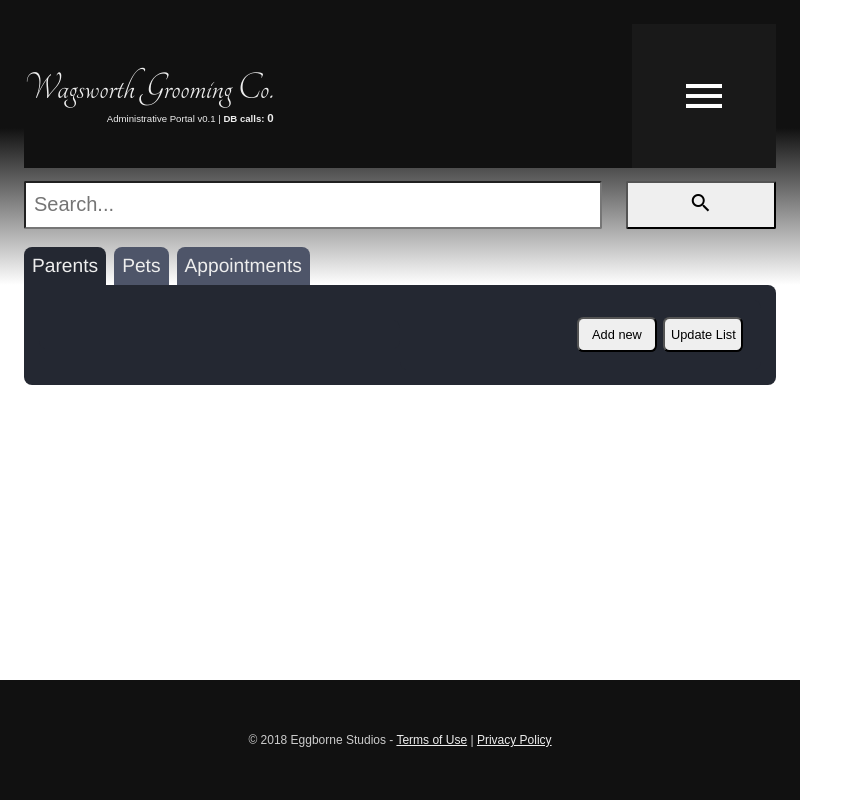
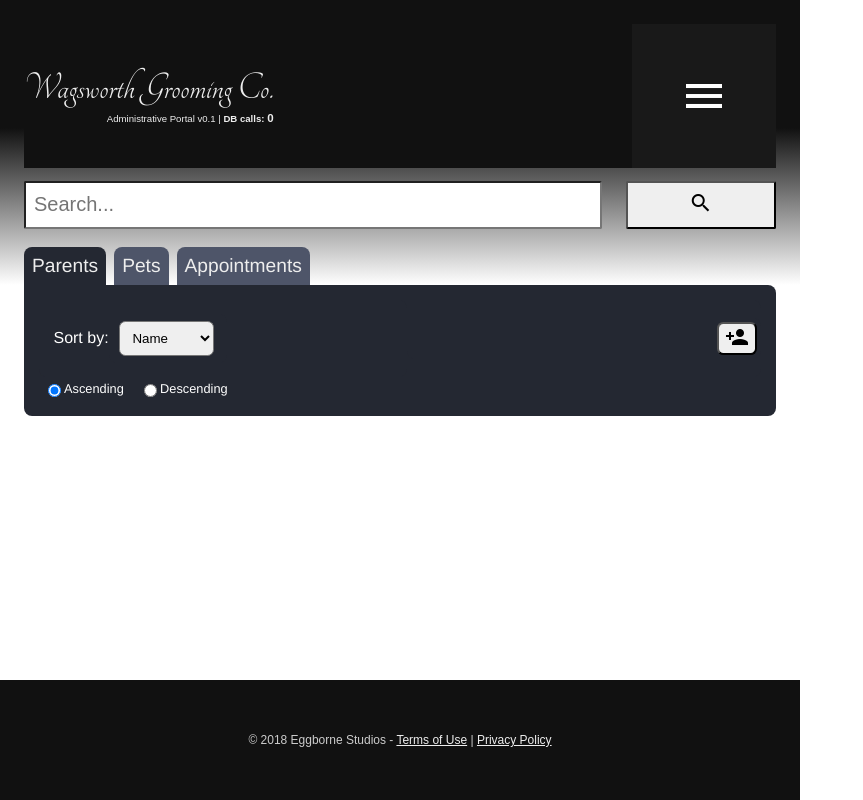
Before and after one commit to eggborne/wagsworth-grooming, a React app: page /#/parents in a window 1280 px wide. Shown: the whole page, without its empty margins (0-863 px from the left). Built offline with nearby package versions, Linux system fonts and the light colour scheme.

Commit message:
Add sortBy and sortStyle functions/props

```diff
--- a/src/components/SectionHeading.jsx
+++ b/src/components/SectionHeading.jsx
@@ -2,9 +2,36 @@ import React from 'react';
 import PropTypes from 'prop-types';
 
 function SectionHeading(props) {
-  // let headerText = `${props.type[0].toUpperCase()}${props.type.slice(1,props.type.length)}`;
-  let headerText = '';
+  let _sortStyle = 'asc';
+  let sortOptions;
+  let addIcon = 'person_add';
   let radius;
+  if (props.type === 'parents') {
+    sortOptions = [
+      'Name',
+      'Last Appt',
+      'Created'
+    ];
+  } else if (props.type === 'pets') {
+    sortOptions = [
+      'Name',
+      'Parent',
+      'Created'
+    ];
+  } else if (props.type === 'appointments') {
+    sortOptions = [
+      'Date',
+      'Parent',
+      'Pet'
+    ];
+  } else {
+    sortOptions = [
+      'Date',
+      'Parent',
+      'Pet'
+    ];
+  }
+
   if (props.type === 'employees') {
     radius = '0.5rem';
   } else {
@@ -17,33 +44,81 @@ function SectionHeading(props) {
           box-sizing:border-box;
           border-radius: 0.5rem;
           background-color: var(--dark);
-          font-family: Tangerine, cursive;
-          font-size: 2.25rem;
           color: var(--mainBg);
           width: 100%;
           padding: 2%;
-          display: inline-flex;
-          align-items: center;
           border-radius: ${radius};
+          font-family: Helvetica;
+          font-size: 1rem;
+        }
+        #lbl {
+          width: 35%;
         }
         #btns {
+          padding: 0;
           display: inline-flex;
           justify-content: flex-end;
         }
         button {
-          min-width: 5rem;
-          padding: 0.5rem 0.2rem 0.5rem 0.2rem;
+          border-radius: 0.4rem;
+          margin: 0.25rem;
+        }
+        #top-buttons {
+          padding: 0;
+          display: inline-flex;
+          align-items: center;
+          justify-content: space-between;
+        }
+        #sort-label {
+          display: inline-flex;
+          align-items: center;
+        }
+        #sort-select {
+          border-radius: 0.4rem;
+          padding: 0.5rem;
+          justify-self: flex-start;
+          margin-left: 0.25rem;
+        }
+        #sort-style-radios {
+          display: inline-flex;
+          border-radius: 0;
+          padding: 0.25rem;
+        }
+        #sort-style-radios > div {
+          width: 6rem;
+          border-radius: 0;
+          padding: 0;
+          display: inline-flex;
+          align-items: center;
           font-size: 0.8rem;
-          border-radius: 0.4rem;
-          margin: 0.2rem;
-
+        }
+        input:nth-child(2n) {
+          margin-left: 1rem;
         }
       `}</style>
-      <div id='lbl'>{headerText}</div>
-      <div id='btns'>
-        <button onClick={() => props.onRequestNewEntryForm(props.type)}>Add new</button>
-        <button onClick={() => props.onClickToUpdateList(props.type)}>Update List</button>
-      </div>
+      <form>
+        <div id='top-buttons'>
+          <div id='sort-label'>Sort by:
+            <div id='lbl'>
+              <select
+                id='sort-select'
+                onChange={() => { props.onChangeSortBy(event, _sortStyle); }}>
+                {sortOptions.map((sortOption, i) => {
+                  return (<option key={i}>{sortOption}</option>);
+                })}
+              </select>
+            </div>
+          </div>
+          <div id='btns'>
+            <button onClick={() => props.onRequestNewEntryForm(props.type)}><i className='material-icons'>{addIcon}</i></button>
+            {/* <button onClick={() => props.onClickToUpdateList(props.type)}><i className='material-icons'>refresh</i></button> */}
+          </div>
+        </div>
+        <div id='sort-style-radios'>
+          <div onClick={() => props.onChangeSortStyle(event, '')}><input defaultChecked type='radio' name='sort-order' value=''></input>Ascending</div>
+          <div onClick={() => props.onChangeSortStyle(event, 'desc')}><input type='radio' name='sort-order' value='desc'></input>Descending</div>
+        </div>
+      </form>
     </div>
   );
 }
@@ -52,6 +127,8 @@ SectionHeading.propTypes = {
   type: PropTypes.string,
   onRequestNewEntryForm: PropTypes.func,
   onClickToUpdateList: PropTypes.func,
+  onChangeSortBy: PropTypes.func,
+  onChangeSortStyle: PropTypes.func
 };
 
 export default SectionHeading;
```
